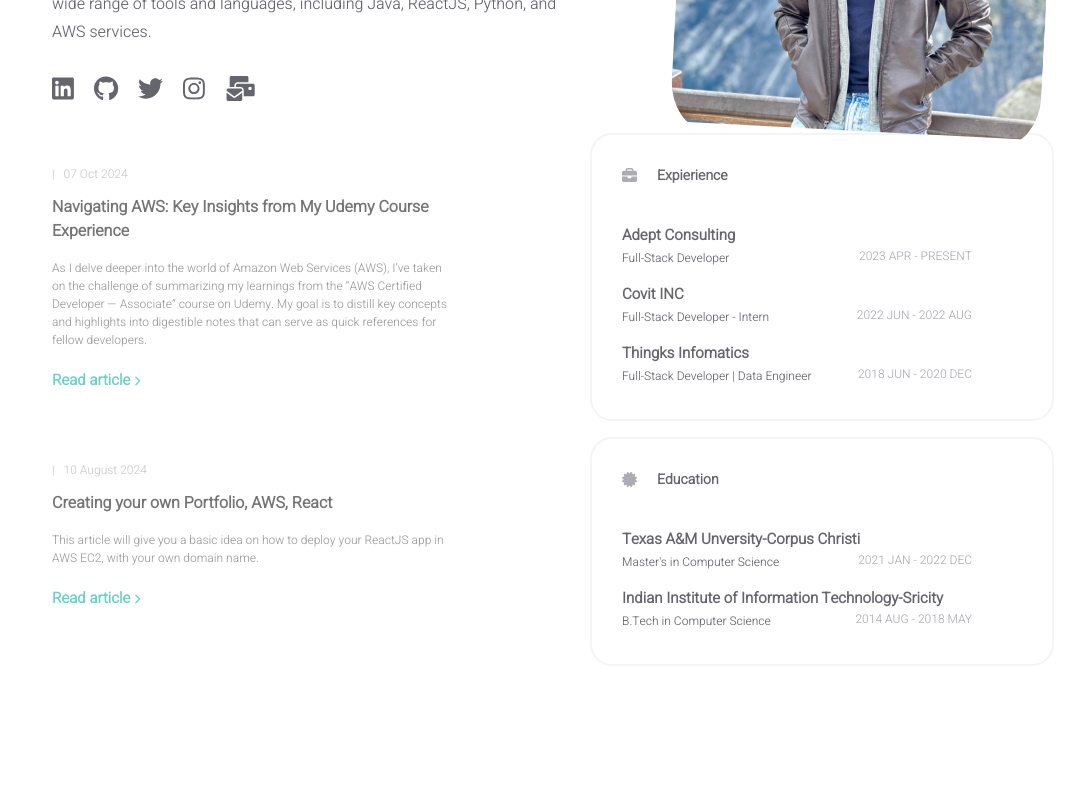
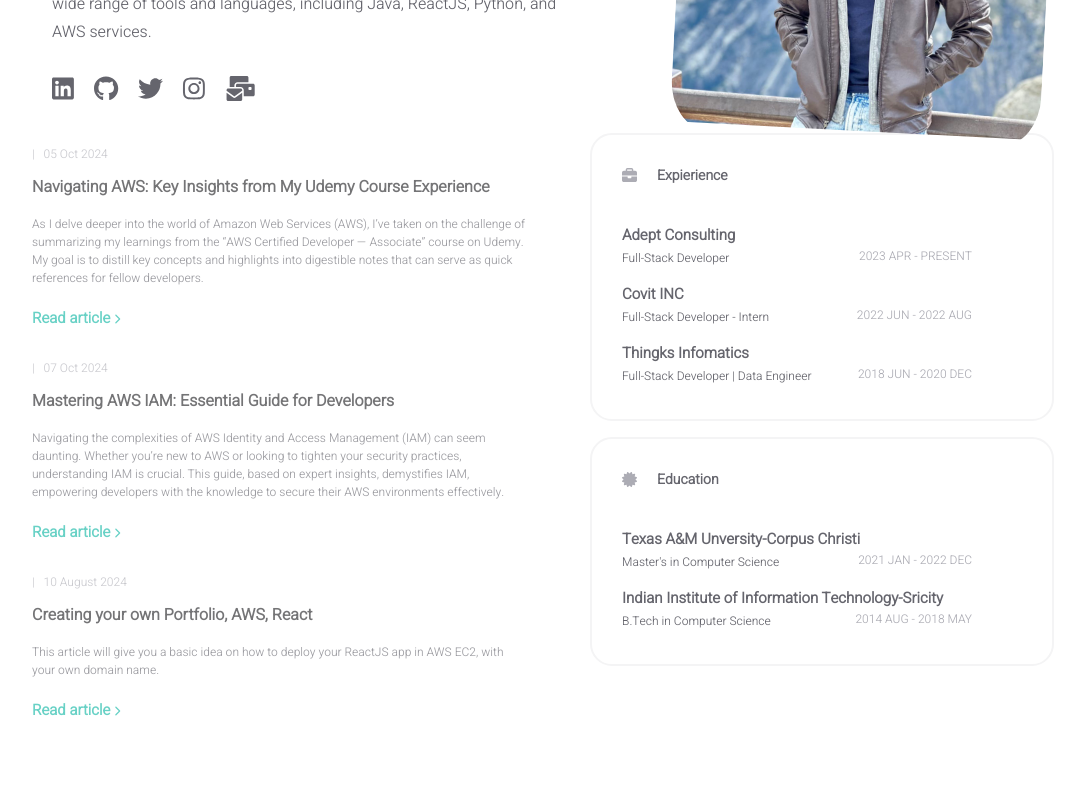
Before and after one commit to Sandeep023/myPortfolio, a React (Create React App) app: page / in a window 1280 px wide. Shown: the part 520-1312 px from the top of the page, without its empty margins (88-1165 px from the left). Built offline with nearby package versions, Linux system fonts and the light colour scheme; grey boxes are pictures that could not be loaded.

Commit message:
style and article changes

```diff
--- a/src/components/homepage/styles/article.css
+++ b/src/components/homepage/styles/article.css
@@ -1,7 +1,7 @@
 @import "../../../data/styles.css";
 
 .homepage-article {
-	width: 90%;
+	width: 95%;
 	mix-blend-mode: normal;
 	border-radius: 20px;
 	opacity: 0.8;
@@ -14,7 +14,7 @@
 }
 
 .homepage-article-content {
-	padding: 30px;
+	padding: 10px;
 }
 
 .homepage-article-date {
--- a/src/data/articles.js
+++ b/src/data/articles.js
@@ -39,7 +39,7 @@ function article_1() {
 
 function article_2() {
 	return {
-		date: "07 Oct 2024",
+		date: "05 Oct 2024",
 		title: "Navigating AWS: Key Insights from My Udemy Course Experience",
 		description:
 			"As I delve deeper into the world of Amazon Web Services (AWS), I’ve taken on the challenge of summarizing my learnings from the “AWS Certified Developer — Associate” course on Udemy. My goal is to distill key concepts and highlights into digestible notes that can serve as quick references for fellow developers.",
@@ -66,6 +66,35 @@ function article_2() {
 	};
 }
 
-const myArticles = [article_2, article_1];
+function article_3() {
+	return {
+		date: "07 Oct 2024",
+		title: "Mastering AWS IAM: Essential Guide for Developers",
+		description:
+			"Navigating the complexities of AWS Identity and Access Management (IAM) can seem daunting. Whether you’re new to AWS or looking to tighten your security practices, understanding IAM is crucial. This guide, based on expert insights, demystifies IAM, empowering developers with the knowledge to secure their AWS environments effectively.",
+		style: `
+				.article-content {
+					display: flex;
+					flex-direction: column;
+					align-items: center;
+				}
+
+				.randImage {
+					align-self: center;
+					outline: 2px solid red;
+				}
+				`,
+		link: `https://medium.com/@sandeepvarma531/mastering-aws-iam-essential-guide-for-developers-03e9264980ac`,
+		keywords: [
+		],
+		body: (
+			<React.Fragment>
+				<h1>Content of article 2</h1>
+			</React.Fragment>
+		),
+	};
+}
+
+const myArticles = [article_2, article_3, article_1];
 
 export default myArticles;
```
